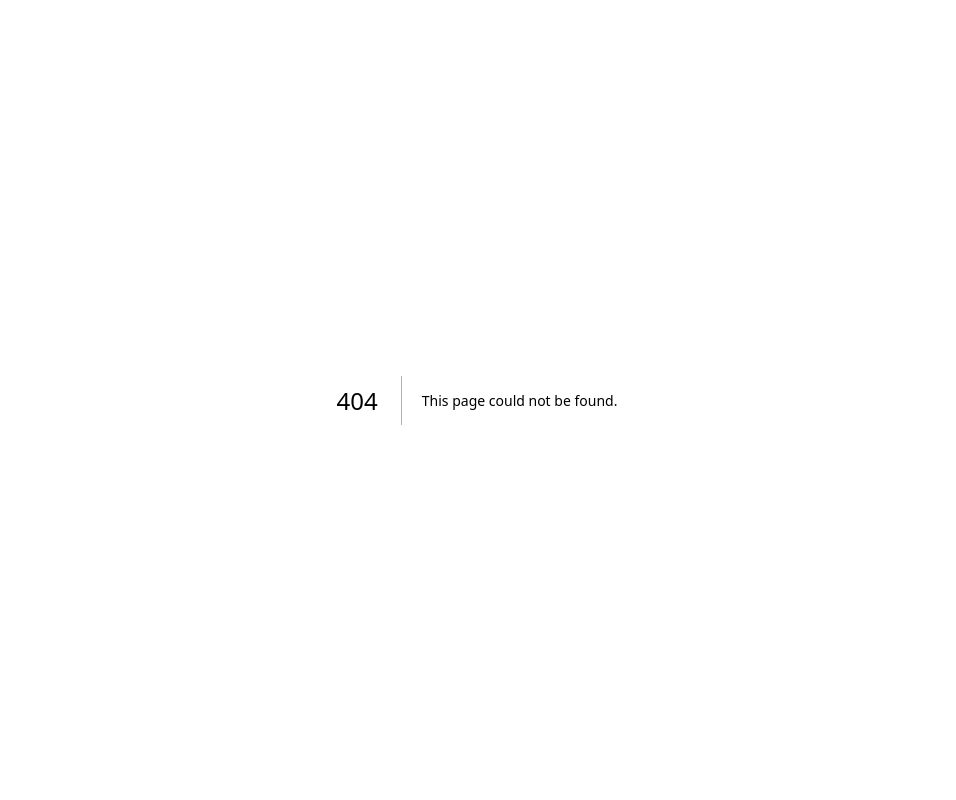
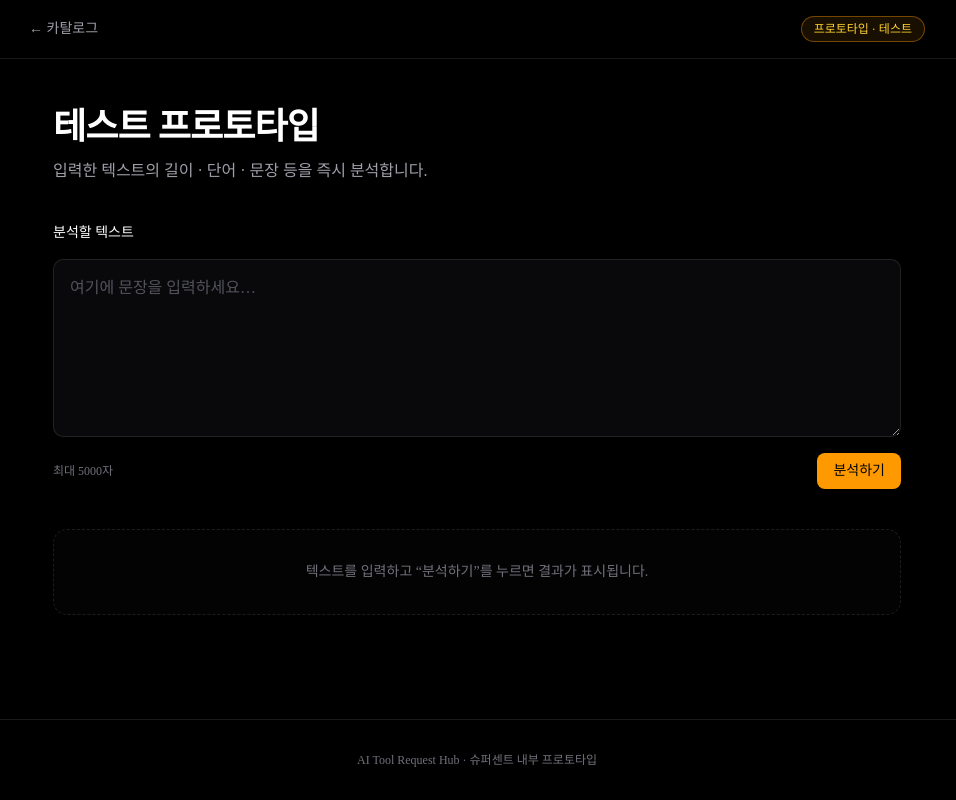
Before and after one commit to KIMTAEKJU/supercent-hub, a Next.js app: page /tools/req_b2287b95-8068-43c6-bd93-3ea0f3042641 in a window 1280 px wide. Before the commit this address had no page. Shown: the whole page, without its empty margins (163-1119 px from the left). Built offline with nearby package versions, Linux system fonts and the light colour scheme.

Commit message:
feat: prototype req_b2287b95-8068-43c6-bd93-3ea0f3042641

```diff
--- /dev/null
+++ b/src/app/tools/req_b2287b95-8068-43c6-bd93-3ea0f3042641/page.tsx
@@ -0,0 +1,195 @@
+import Link from 'next/link'
+import { redirect } from 'next/navigation'
+
+export const dynamic = 'force-dynamic'
+
+const REQUEST_ID = 'req_b2287b95-8068-43c6-bd93-3ea0f3042641'
+
+type AnalysisResult = {
+  charCount: number
+  charCountNoSpaces: number
+  wordCount: number
+  lineCount: number
+  sentenceCount: number
+  longestWord: string
+  reversed: string
+  upperCase: string
+}
+
+function analyze(text: string): AnalysisResult {
+  const trimmed = text.trim()
+  const words = trimmed.length ? trimmed.split(/\s+/) : []
+  const longestWord = words.reduce(
+    (acc, w) => (w.length > acc.length ? w : acc),
+    '',
+  )
+  const sentences = trimmed
+    .split(/[.!?。！？\n]+/)
+    .map((s) => s.trim())
+    .filter(Boolean)
+
+  return {
+    charCount: text.length,
+    charCountNoSpaces: text.replace(/\s/g, '').length,
+    wordCount: words.length,
+    lineCount: text.length ? text.split(/\r?\n/).length : 0,
+    sentenceCount: sentences.length,
+    longestWord,
+    reversed: Array.from(text).reverse().join(''),
+    upperCase: text.toUpperCase(),
+  }
+}
+
+async function analyzeAction(formData: FormData) {
+  'use server'
+  const text = String(formData.get('text') ?? '').slice(0, 5000)
+  redirect(`/tools/${REQUEST_ID}?q=${encodeURIComponent(text)}`)
+}
+
+async function clearAction() {
+  'use server'
+  redirect(`/tools/${REQUEST_ID}`)
+}
+
+export default async function Page({
+  searchParams,
+}: {
+  searchParams: Promise<{ q?: string }>
+}) {
+  const { q } = await searchParams
+  const input = typeof q === 'string' ? q : ''
+  const result = input ? analyze(input) : null
+
+  return (
+    <div className="flex min-h-full flex-1 flex-col bg-black text-white">
+      <header className="border-b border-white/10 px-6 py-4">
+        <div className="mx-auto flex w-full max-w-4xl items-center justify-between">
+          <Link href="/catalog" className="text-sm text-zinc-400 hover:text-white">
+            ← 카탈로그
+          </Link>
+          <span className="inline-flex items-center gap-2 rounded-full border border-amber-500/40 bg-amber-500/10 px-3 py-1 text-xs font-medium text-amber-300">
+            프로토타입 · 테스트
+          </span>
+        </div>
+      </header>
+
+      <main className="mx-auto w-full max-w-4xl flex-1 px-6 py-12">
+        <section className="mb-10 space-y-3">
+          <h1 className="text-3xl font-semibold tracking-tight md:text-4xl">
+            테스트 프로토타입
+          </h1>
+          <p className="text-base text-zinc-400">
+            입력한 텍스트의 길이 · 단어 · 문장 등을 즉시 분석합니다.
+          </p>
+        </section>
+
+        <form action={analyzeAction} className="space-y-4">
+          <label htmlFor="text" className="block text-sm font-medium text-white">
+            분석할 텍스트
+          </label>
+          <textarea
+            id="text"
+            name="text"
+            required
+            rows={6}
+            defaultValue={input}
+            maxLength={5000}
+            placeholder="여기에 문장을 입력하세요…"
+            className="block w-full rounded-lg border border-white/10 bg-zinc-950 p-4 text-white placeholder:text-zinc-600 focus:border-amber-400 focus:outline-none"
+          />
+          <div className="flex items-center justify-between">
+            <p className="text-xs text-zinc-500">최대 5000자</p>
+            <div className="flex gap-2">
+              {input ? (
+                <button
+                  type="submit"
+                  formAction={clearAction}
+                  className="rounded-md border border-white/15 px-4 py-2 text-sm text-zinc-200 hover:bg-white/5"
+                >
+                  초기화
+                </button>
+              ) : null}
+              <button
+                type="submit"
+                className="rounded-md bg-amber-500 px-4 py-2 text-sm font-medium text-black hover:bg-amber-500/90"
+              >
+                분석하기
+              </button>
+            </div>
+          </div>
+        </form>
+
+        {result ? (
+          <section className="mt-10 space-y-6">
+            <h2 className="text-xl font-semibold text-white">분석 결과</h2>
+            <dl className="grid grid-cols-2 gap-4 rounded-xl border border-white/10 bg-zinc-950/60 p-6 md:grid-cols-3">
+              <Stat label="글자 수" value={result.charCount} />
+              <Stat label="공백 제외" value={result.charCountNoSpaces} />
+              <Stat label="단어 수" value={result.wordCount} />
+              <Stat label="줄 수" value={result.lineCount} />
+              <Stat label="문장 수" value={result.sentenceCount} />
+              <Stat
+                label="가장 긴 단어"
+                value={result.longestWord || '—'}
+                mono
+              />
+            </dl>
+
+            <details className="rounded-xl border border-white/10 bg-zinc-950/60 p-6">
+              <summary className="cursor-pointer text-sm font-medium text-zinc-200">
+                변형 보기 (대문자 / 뒤집기)
+              </summary>
+              <div className="mt-4 space-y-4 text-sm">
+                <div>
+                  <p className="mb-1 text-xs uppercase tracking-wide text-zinc-500">
+                    UPPERCASE
+                  </p>
+                  <p className="whitespace-pre-wrap break-words font-mono text-zinc-100">
+                    {result.upperCase}
+                  </p>
+                </div>
+                <div>
+                  <p className="mb-1 text-xs uppercase tracking-wide text-zinc-500">
+                    REVERSED
+                  </p>
+                  <p className="whitespace-pre-wrap break-words font-mono text-zinc-100">
+                    {result.reversed}
+                  </p>
+                </div>
+              </div>
+            </details>
+          </section>
+        ) : (
+          <p className="mt-10 rounded-xl border border-dashed border-white/10 bg-zinc-950/40 p-8 text-center text-sm text-zinc-500">
+            텍스트를 입력하고 “분석하기”를 누르면 결과가 표시됩니다.
+          </p>
+        )}
+      </main>
+
+      <footer className="border-t border-white/10 py-8 text-center text-xs text-zinc-500">
+        AI Tool Request Hub · 슈퍼센트 내부 프로토타입
+      </footer>
+    </div>
+  )
+}
+
+function Stat({
+  label,
+  value,
+  mono,
+}: {
+  label: string
+  value: number | string
+  mono?: boolean
+}) {
+  return (
+    <div>
+      <dt className="text-xs text-zinc-500">{label}</dt>
+      <dd
+        className={`mt-1 text-2xl font-semibold text-white ${mono ? 'font-mono text-lg' : ''}`}
+      >
+        {value}
+      </dd>
+    </div>
+  )
+}
```
